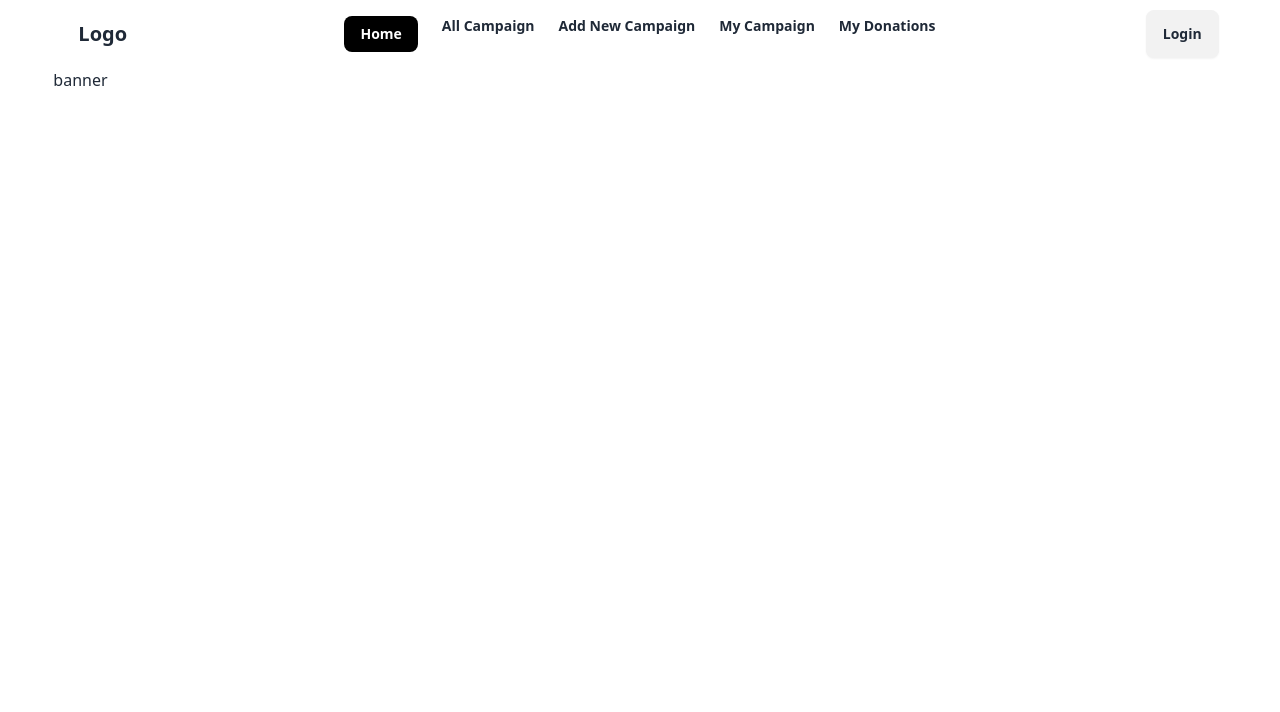
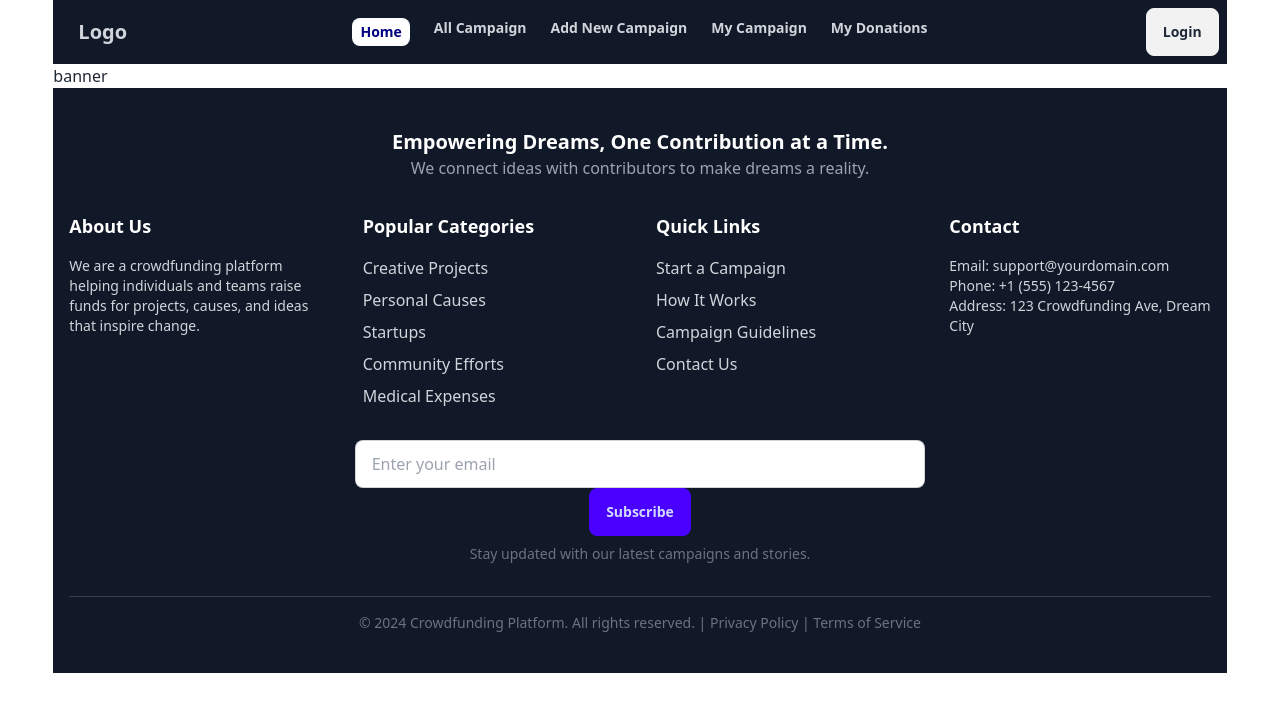
Before and after one commit to jubayer718/crowdfund-client, a React (Vite) app: page / in a window 1280 px wide. Shown: the top 712 px of the page. Built offline with nearby package versions, Linux system fonts and the light colour scheme.

Commit message:
the eye catching footer done

```diff
--- /dev/null
+++ b/src/Components/Footer.jsx
@@ -0,0 +1,81 @@
+import React from 'react';
+
+const Footer = () => {
+  return (
+   <footer class="bg-gray-900 text-gray-300 py-10">
+  <div class="container mx-auto px-4">
+    {/* <!-- Top Info Section --> */}
+    <div class="text-center mb-8">
+      <p class="text-xl font-semibold text-white">Empowering Dreams, One Contribution at a Time.</p>
+      <p class="text-gray-400">We connect ideas with contributors to make dreams a reality.</p>
+    </div>
+
+    {/* <!-- Footer Content Grid --> */}
+    <div class="grid grid-cols-1 md:grid-cols-4 gap-8">
+      {/* <!-- About Us Section --> */}
+      <div>
+        <h3 class="text-lg font-bold text-white mb-4">About Us</h3>
+        <p class="text-sm">
+          We are a crowdfunding platform helping individuals and teams raise funds for projects, causes, and ideas that inspire change.
+        </p>
+      </div>
+
+      {/* <!-- Popular Categories --> */}
+      <div>
+        <h3 class="text-lg font-bold text-white mb-4">Popular Categories</h3>
+        <ul class="space-y-2">
+          <li><a href="#" class="hover:text-white">Creative Projects</a></li>
+          <li><a href="#" class="hover:text-white">Personal Causes</a></li>
+          <li><a href="#" class="hover:text-white">Startups</a></li>
+          <li><a href="#" class="hover:text-white">Community Efforts</a></li>
+          <li><a href="#" class="hover:text-white">Medical Expenses</a></li>
+        </ul>
+      </div>
+
+      {/* <!-- Quick Links --> */}
+      <div>
+        <h3 class="text-lg font-bold text-white mb-4">Quick Links</h3>
+        <ul class="space-y-2">
+          <li><a href="#" class="hover:text-white">Start a Campaign</a></li>
+          <li><a href="#" class="hover:text-white">How It Works</a></li>
+          <li><a href="#" class="hover:text-white">Campaign Guidelines</a></li>
+          <li><a href="#" class="hover:text-white">Contact Us</a></li>
+        </ul>
+      </div>
+
+      {/* <!-- Contact Section --> */}
+      <div>
+        <h3 class="text-lg font-bold text-white mb-4">Contact</h3>
+        <p class="text-sm">Email: <a href="mailto:support@yourdomain.com" class="hover:text-white">support@yourdomain.com</a></p>
+        <p class="text-sm">Phone: +1 (555) 123-4567</p>
+        <p class="text-sm">Address: 123 Crowdfunding Ave, Dream City</p>
+        <div class="flex space-x-4 mt-4">
+          <a href="#" class="text-gray-400 hover:text-white"><i class="fab fa-facebook-f"></i></a>
+          <a href="#" class="text-gray-400 hover:text-white"><i class="fab fa-twitter"></i></a>
+          <a href="#" class="text-gray-400 hover:text-white"><i class="fab fa-instagram"></i></a>
+        </div>
+      </div>
+    </div>
+
+    {/* <!-- Newsletter Section --> */}
+    <div class="mt-8 text-center">
+      <div class="form-control w-full md:w-1/2 mx-auto">
+        <label class="input-group">
+          <input type="email" placeholder="Enter your email" class="input input-bordered w-full" />
+          <button class="btn btn-primary">Subscribe</button>
+        </label>
+      </div>
+      <p class="text-gray-500 text-sm mt-2">Stay updated with our latest campaigns and stories.</p>
+    </div>
+
+    {/* <!-- Bottom Section --> */}
+    <div class="mt-8 border-t border-gray-700 pt-4 text-center text-sm text-gray-500">
+      © 2024 Crowdfunding Platform. All rights reserved. | <a href="#" class="hover:text-white">Privacy Policy</a> | <a href="#" class="hover:text-white">Terms of Service</a>
+    </div>
+  </div>
+</footer>
+
+  );
+};
+
+export default Footer;
--- a/src/Components/Nav/Navbar.jsx
+++ b/src/Components/Nav/Navbar.jsx
@@ -3,7 +3,7 @@ import './nav.css'
 import { NavLink } from 'react-router-dom';
 const Navbar = () => {
   return (
-    <div className="navbar bg-base-100">
+    <div className="navbar bg-gray-900  text-gray-300">
   <div className="navbar-start">
     <div className="dropdown">
       <div tabIndex={0} role="button" className="btn btn-ghost lg:hidden">
--- a/src/Components/Nav/nav.css
+++ b/src/Components/Nav/nav.css
@@ -1,6 +1,6 @@
 .active{
-  background-color: black;
-  color: white;
-  padding: 8px 16px;
+  background-color: white;
+  color: navy;
+ padding: 4px 8px;
   border-radius: 8px;
 }
--- /dev/null
+++ b/src/Components/PrivateRoute.jsx
@@ -0,0 +1,13 @@
+import React from 'react';
+
+const PrivateRoute = ({ children }) => {
+
+
+  return (
+    <div>
+
+    </div>
+  );
+};
+
+export default PrivateRoute;
--- a/src/MainLayout/MainLayout.jsx
+++ b/src/MainLayout/MainLayout.jsx
@@ -1,6 +1,7 @@
 import React from 'react';
 import Navbar from '../Components/Nav/Navbar';
 import { Outlet } from 'react-router-dom';
+import Footer from '../Components/Footer';
 
 const MainLayout = () => {
   return (
@@ -17,7 +18,10 @@ const MainLayout = () => {
       </main>
 
 
-      <footer></footer>
+      <footer>
+<Footer></Footer>
+
+      </footer>
     </div>
   );
 };
```
